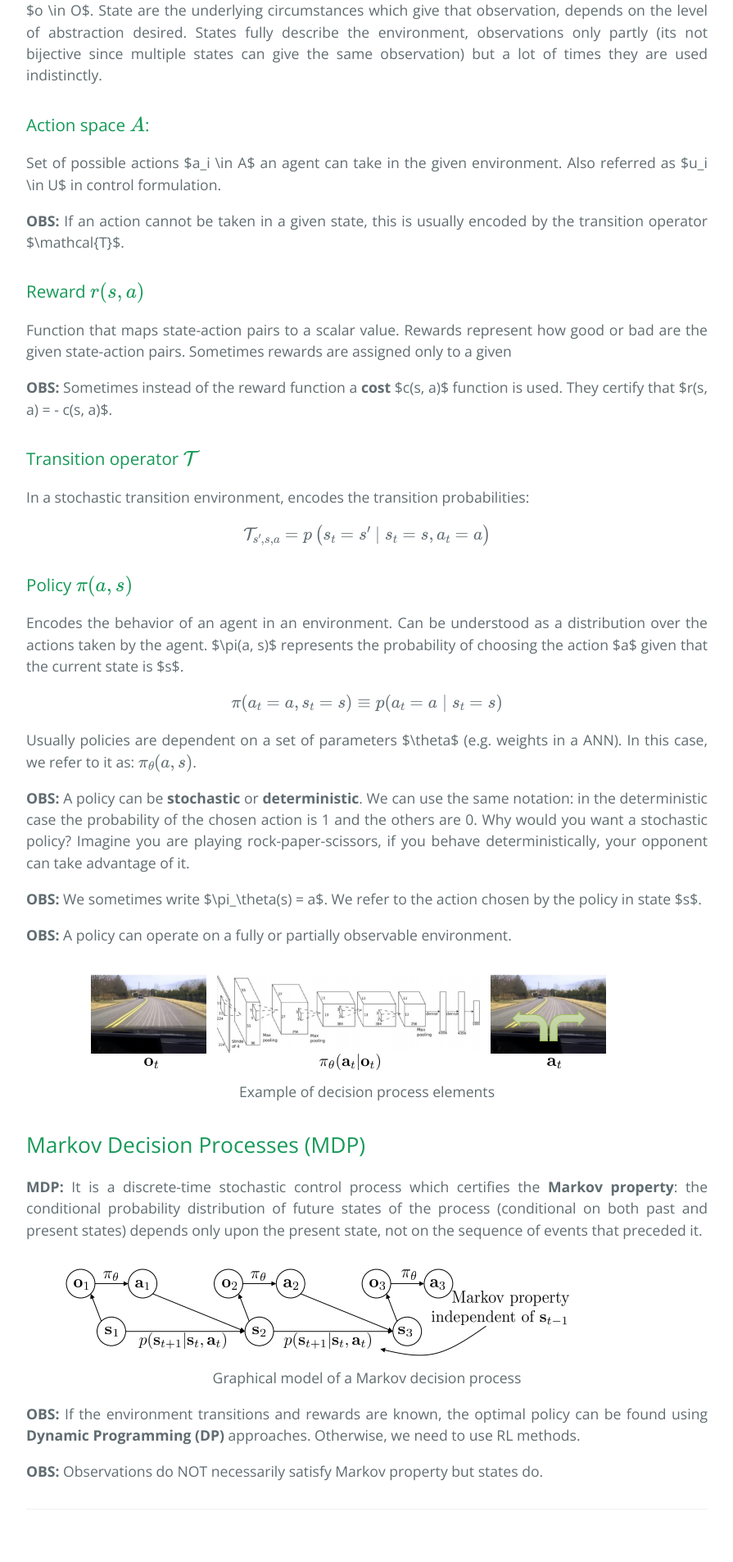
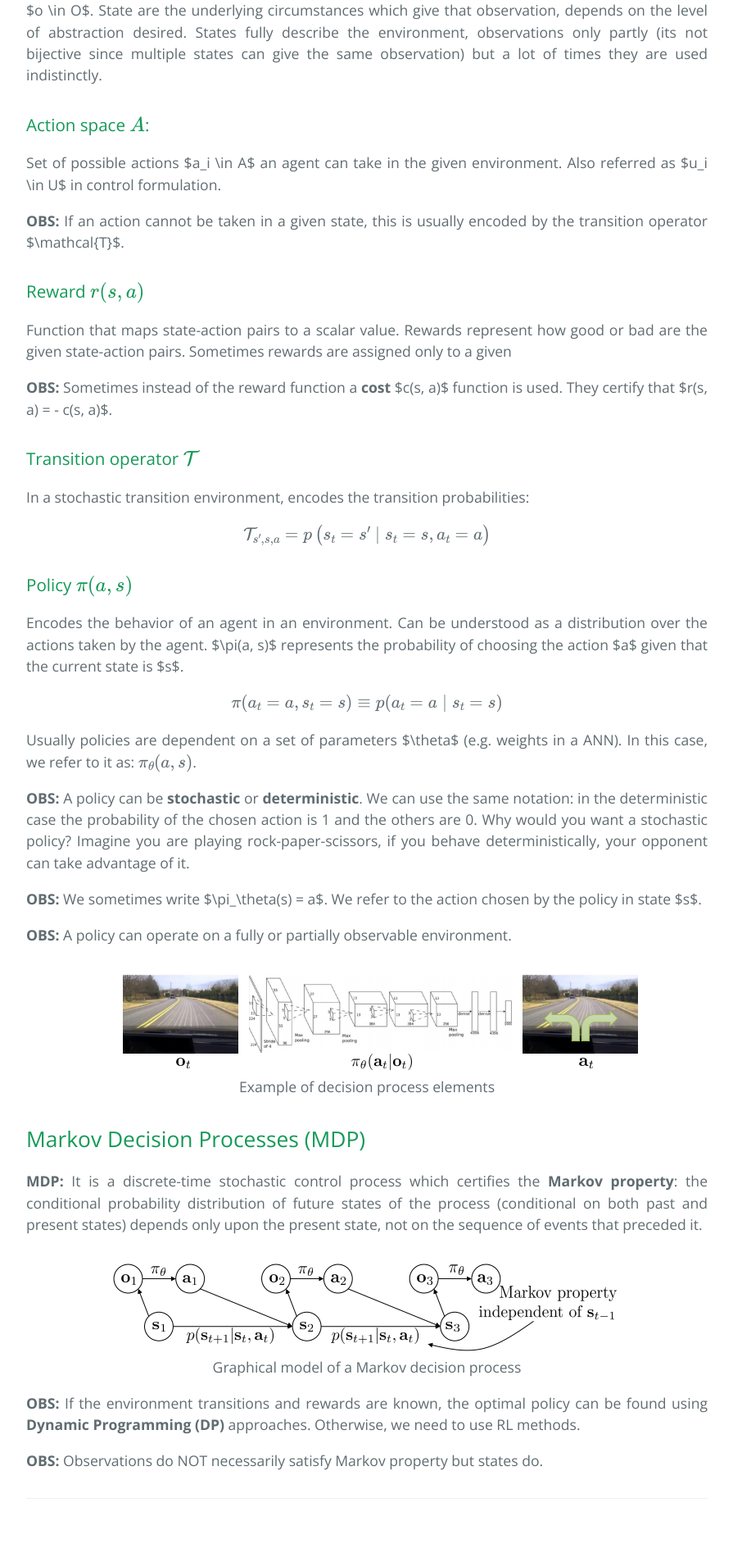
Before and after one commit to CampusAI/CampusAI.github.io, a Jekyll site: the page built from _lectures/annex/basic_concepts.md, in a window 1280 px wide. Shown: the part 799-2704 px from the top of the page at 82% size, without its empty margins (192-1087 px from the left). Built offline with Jekyll 4.4.1, drawn with Linux system fonts in a browser that asks for light colours; formulas are drawn with MathJax 3.

Commit message:
Fix include figure to always center

```diff
--- a/_includes/figure.html
+++ b/_includes/figure.html
@@ -1,4 +1,4 @@
 <figure class="image">
-  <img src="{{ include.url }}" alt="{{ include.description }}">
+  <img src="{{ include.url }}" alt="{{ include.description }}" style="display:block;margin-left:auto;margin-right:auto;">
   <figcaption style="text-align: center;">{{ include.description }}</figcaption>
 </figure>
```
